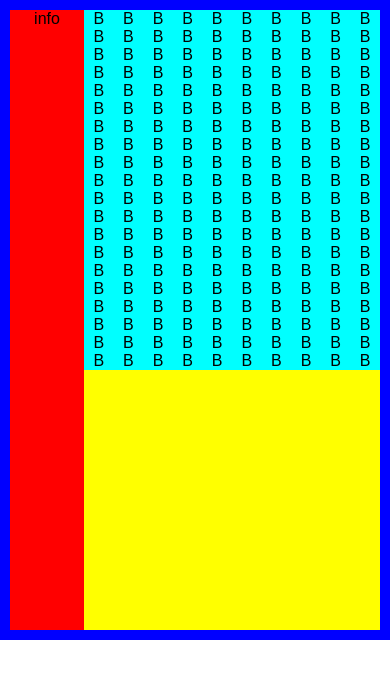
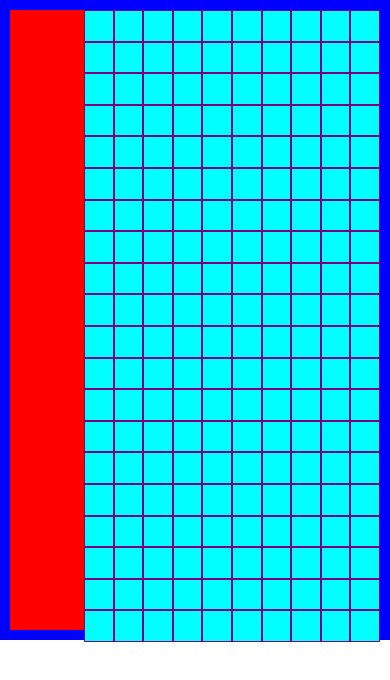
Before and after one commit to ChiuMungZitAlexander/tetris-game, a React (Create React App) app: page / in a window 390 px wide. Shown: the top 680 px of the page. Built offline with nearby package versions, Linux system fonts and the light colour scheme.

Commit message:
use responsive grid

```diff
--- a/src/components/tetris/style.less
+++ b/src/components/tetris/style.less
@@ -2,7 +2,10 @@
   .row {
     .grid {
       background-color: aqua;
+      border: 1px solid purple;
+      box-sizing: border-box;
       display: inline-block;
+      padding-bottom: 10%;
       width: 10%;
     }
   }
--- a/src/components/tetris/tetris.tsx
+++ b/src/components/tetris/tetris.tsx
@@ -12,13 +12,13 @@ const Tetris: React.SFC = () => (
   <div className="tetris-container">
     {
       ROW.map(r => (
-        <div key={r} className="row">
+        <ul key={r} className="row">
           {
             COL.map(c => (
-              <div key={c} className="grid">B</div>
+              <li key={c} className="grid" />
             ))
           }
-        </div>
+        </ul>
       ))
     }
   </div>
--- a/src/pages/App/App.less
+++ b/src/pages/App/App.less
@@ -1,5 +1,6 @@
 body {
   font-family: sans-serif;
+  font-size: 0;
   height: 100vh;
   margin: auto;
   padding: 0;
@@ -37,4 +38,9 @@ body {
       }
     }
   }
+  ul, li {
+    margin: 0;
+    padding: 0;
+    list-style-type: none;
+  }
 }
```
